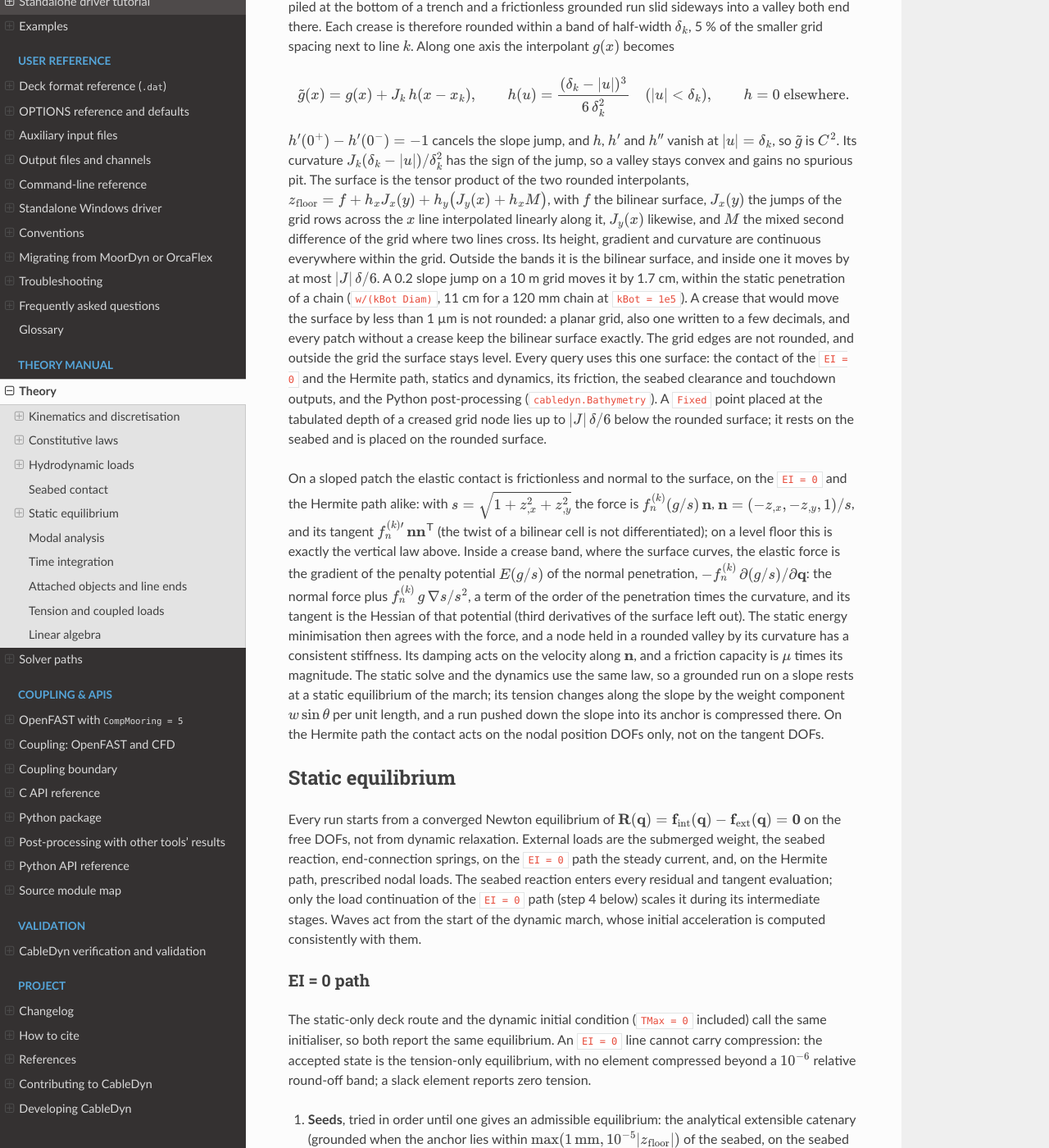
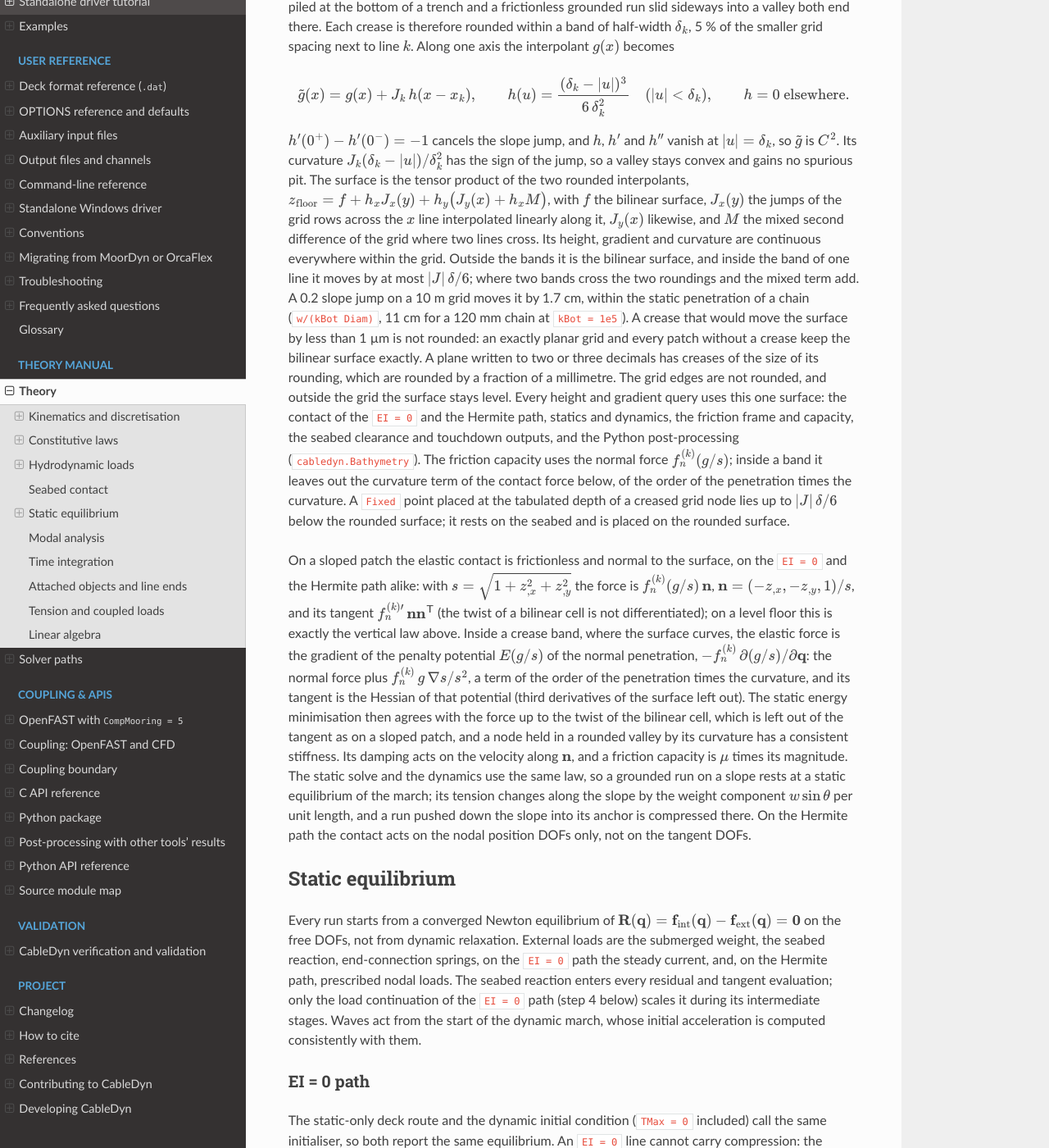
Before and after one commit to SMI-Lab-Inha/CableDyn, a Sphinx documentation site: the page built from doc/theory.rst, in a window 1280 px wide and 1400 px high, scrolled down 14555 px. Shown: the whole window at 82% size. Built offline with Sphinx 7.4.7 and the Read the Docs theme 3.1.0, drawn with Linux system fonts in a browser that asks for light colours.

Commit message:
fix(seabed): walked anchor follows the bed; crease wording and tests
- The anchor walk over a non-planar bathymetry moved the anchor on the
  straight line between its start and the deck anchor, which a ridge or
  dip between them could put below or far above the bed. The walked
  anchor now keeps its height above the bed under it at every step, as
  documented, and the predictor starts from the current anchor.
- crease_blend read an uninitialised flag when the second row of an
  x band had no crease.
- The docs and comments now state the rounding bound per line (the
  roundings of two lines add at a crossing), that only an exactly planar
  grid stays bilinear bit for bit, that the friction capacity uses the
  normal force without the in-band curvature term, and that the energy
  agrees with the force up to the bilinear twist; the walk failure no
  longer asserts the line is too long.
- The C2 test checks z_xy against finite differences.

Signed-off-by: Jae Hoon Seo <jaehoon.seo@inha.ac.kr>

```diff
--- a/doc/theory.rst
+++ b/doc/theory.rst
@@ -813,14 +813,19 @@
 interpolated linearly along it, :math:`J_y(x)` likewise, and :math:`M` the mixed second
 difference of the grid where two lines cross. Its height, gradient and curvature are
 continuous everywhere within the grid. Outside the bands it is the bilinear surface, and
-inside one it moves by at most :math:`|J|\,\delta/6`. A 0.2 slope jump on a 10 m grid moves
+inside the band of one line it moves by at most :math:`|J|\,\delta/6`; where two bands
+cross the two roundings and the mixed term add. A 0.2 slope jump on a 10 m grid moves
 it by 1.7 cm, within the static penetration of a chain (``w/(kBot Diam)``, 11 cm for a
 120 mm chain at ``kBot = 1e5``). A crease that would move the surface by less than 1 µm is not
-rounded: a planar grid, also one written to a few decimals, and every patch without a crease
-keep the bilinear surface exactly. The grid edges are not rounded, and outside the grid the
-surface stays level. Every query uses this one surface: the contact of the ``EI = 0`` and the
-Hermite path, statics and dynamics, its friction, the seabed clearance and touchdown outputs,
-and the Python post-processing (``cabledyn.Bathymetry``). A ``Fixed`` point placed at the
+rounded: an exactly planar grid and every patch without a crease keep the bilinear surface
+exactly. A plane written to two or three decimals has creases of the size of its rounding,
+which are rounded by a fraction of a millimetre. The grid edges are not rounded, and outside the grid the
+surface stays level. Every height and gradient query uses this one surface: the contact of
+the ``EI = 0`` and the Hermite path, statics and dynamics, the friction frame and capacity,
+the seabed clearance and touchdown outputs, and the Python post-processing
+(``cabledyn.Bathymetry``). The friction capacity uses the normal force :math:`f_n^{(k)}(g/s)`;
+inside a band it leaves out the curvature term of the contact force below, of the order of
+the penetration times the curvature. A ``Fixed`` point placed at the
 tabulated depth of a creased grid node lies up to :math:`|J|\,\delta/6` below the rounded
 surface; it rests on the seabed and is placed on the rounded surface.
 
@@ -835,7 +840,8 @@
 the normal force plus :math:`f_n^{(k)}\,g\,\nabla s/s^2`, a term of the order of the
 penetration times the curvature, and its tangent is the Hessian of that potential (third
 derivatives of the surface left out). The static energy minimisation then agrees with the
-force, and a node held in a rounded valley by its curvature has a consistent stiffness. Its
+force up to the twist of the bilinear cell, which is left out of the tangent as on a sloped
+patch, and a node held in a rounded valley by its curvature has a consistent stiffness. Its
 damping acts on
 the velocity along :math:`\mathbf{n}`, and a friction capacity is :math:`\mu` times its
 magnitude. The static solve and the dynamics use the same law, so a grounded run on a slope
```
Also changed, not shown: CHANGELOG.md (+9 -5 lines), 3 other files.
